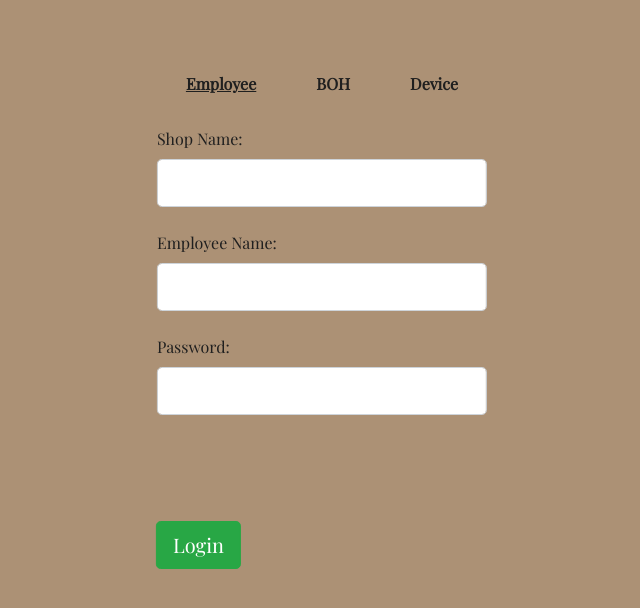
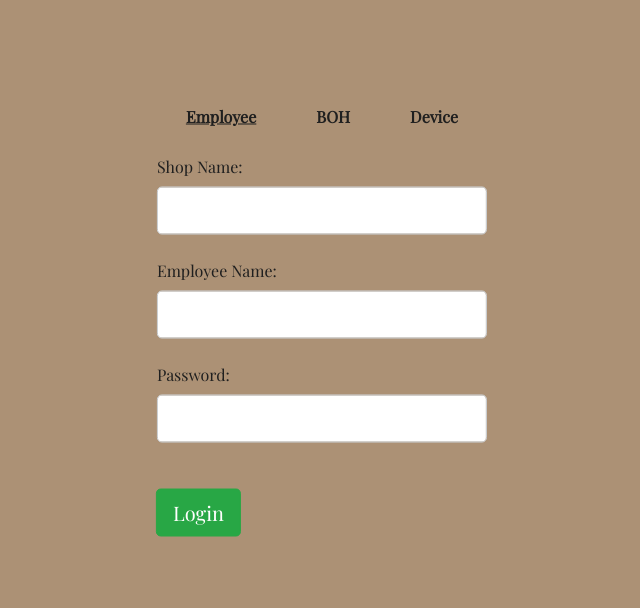
Before and after one commit to oelderinkX/espressotime-login, a website: page webpage/login.html in a window 1280 px wide. Shown: the whole page, without its empty margins (318-958 px from the left). Drawn offline with nearby package versions, Linux system fonts and the light colour scheme; files whose address does not match are found by name.

Commit message:
slightly better

```diff
--- a/webpage/login.html
+++ b/webpage/login.html
@@ -161,13 +161,13 @@
     <body>
 
         <div class="center">
-            <table border="0" style="width:100%; height:450px">
+            <table border="0" style="width:100%; height:385px">
                 <tr style="vertical-align: top;">
                     <th id="employeeheading" style="text-align:left;padding-left:30px;padding-right:30px;text-decoration: underline;"><a href="#" onclick="showEmployeeLogin();">Employee</a></th>
                     <th id="bohheading" style="text-align:center;padding-left:30px;padding-right:30px;"><a href="#" onclick="showBOHLogin();">BOH</a></th>
                     <th id="deviceheading" style="text-align:right;padding-left:30px;padding-right:30px;"><a href="#" onclick="showDeviceLogin();">Device</a></th>
                 </tr>
-                <tr style="vertical-align: top; padding-top: 20px; padding-right: 25px">
+                <tr style="vertical-align: top;">
                     <td colspan=3>
                         <form action="javascript:void(0);">
                             <input type="hidden" id="loginType" value="0">
```
